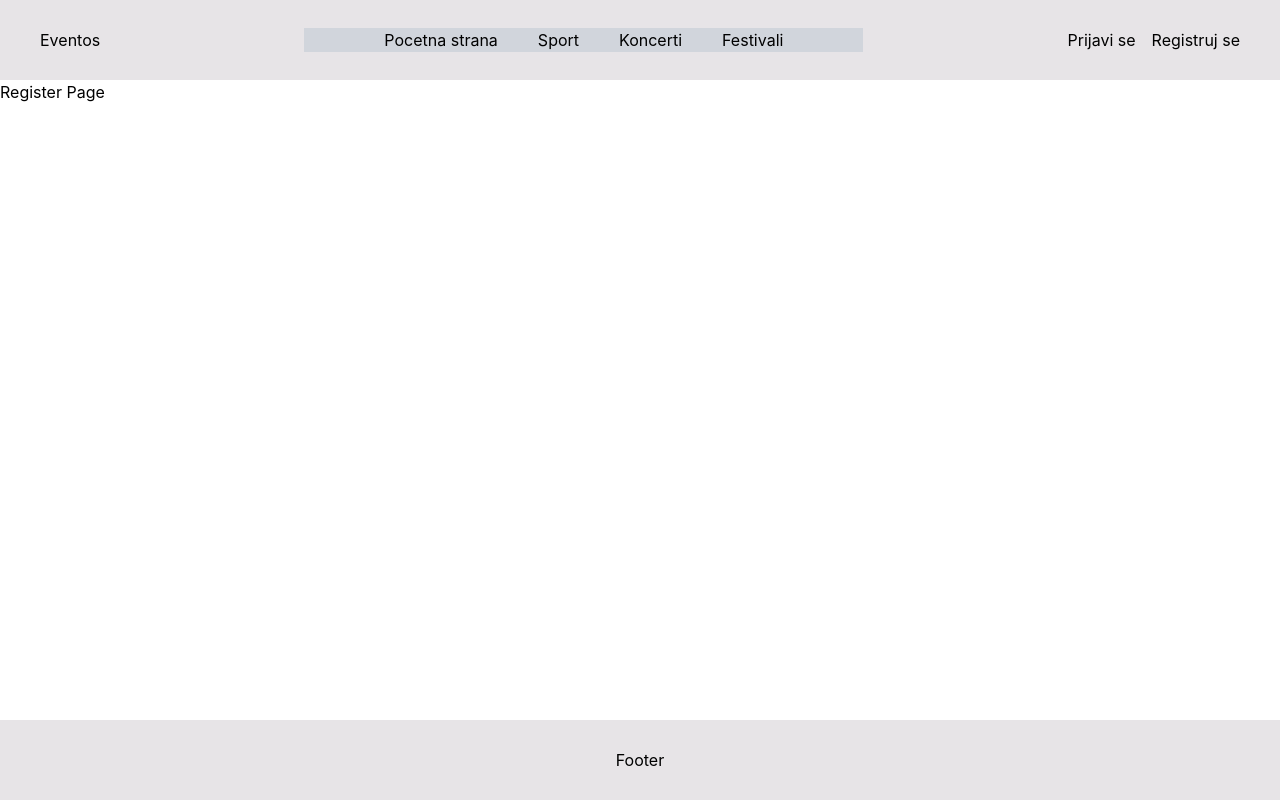
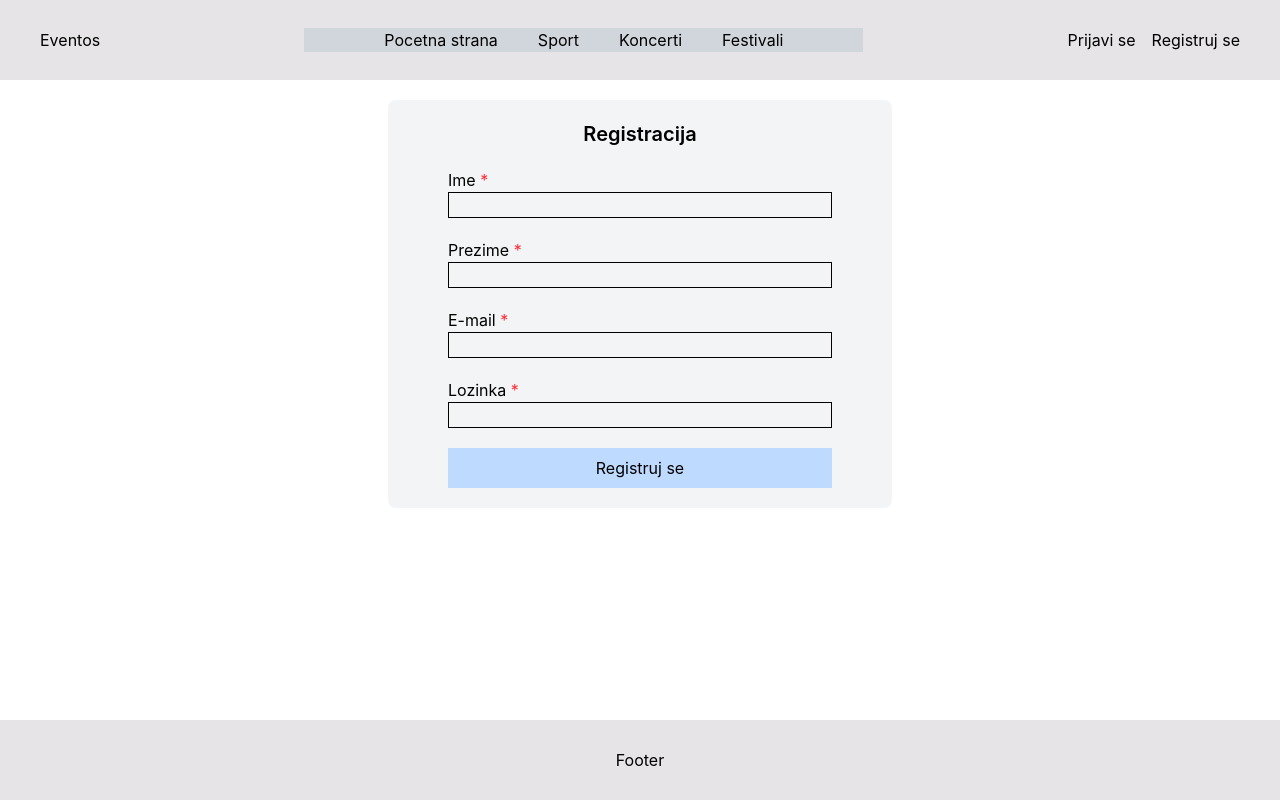
Before and after one commit to NinaPuzo/eventos-frontend, a React (Vite) app: page /register in a window 1280 px wide. Built offline with nearby package versions, Linux system fonts and the light colour scheme.

Commit message:
Add user registration and reusable Input component

```diff
--- a/src/api/authService.ts
+++ b/src/api/authService.ts
@@ -11,3 +11,30 @@ export function login(
 
   return Promise.resolve(user);
 }
+
+export function register(
+  name: string,
+  lastname: string,
+  email: string,
+  password: string,
+): Promise<User | null> {
+  const registeredUser = users.find(
+    (user) => user.email.toLowerCase() === email.toLowerCase(),
+  );
+
+  if (registeredUser) {
+    return Promise.resolve(null);
+  }
+
+  const newUser: User = {
+    id: users.length + 1,
+    name,
+    lastname,
+    email,
+    password,
+  };
+
+  users.push(newUser);
+
+  return Promise.resolve(newUser);
+}
--- /dev/null
+++ b/src/components/global/Input.tsx
@@ -0,0 +1,29 @@
+import type { ChangeEventHandler } from "react";
+
+type InputProps = {
+  label: string;
+  id: string;
+  type: string;
+  value: string;
+  onChange: ChangeEventHandler<HTMLInputElement>;
+  className?: string;
+};
+
+function Input({ label, id, type, value, onChange, className }: InputProps) {
+  return (
+    <div className="flex flex-col ">
+      <label>
+        {label} <span className="text-red-500">*</span>
+      </label>
+      <input
+        id={id}
+        type={type}
+        value={value}
+        onChange={onChange}
+        className={className}
+        required
+      />
+    </div>
+  );
+}
+export default Input;
--- a/src/pages/RegisterPage.tsx
+++ b/src/pages/RegisterPage.tsx
@@ -1,4 +1,83 @@
+import { useState } from "react";
+import { register } from "../api/authService";
+import { useNavigate } from "react-router-dom";
+import Input from "../components/global/Input";
+
 function RegisterPage() {
-  return <div>Register Page</div>;
+  const [name, setName] = useState("");
+  const [lastname, setLastname] = useState("");
+  const [email, setEmail] = useState("");
+  const [password, setPassword] = useState("");
+
+  const navigate = useNavigate();
+
+  async function handleSubmit(event: React.SubmitEvent<HTMLFormElement>) {
+    event.preventDefault();
+
+    const user = await register(name, lastname, email, password);
+
+    if (user) {
+      navigate("/login");
+    }
+  }
+
+  return (
+    <div className="flex justify-center px-20 py-5">
+      <form
+        onSubmit={handleSubmit}
+        className="flex w-[45%] flex-col gap-5 rounded-lg bg-gray-100 p-5 px-15"
+      >
+        <h1 className="text-center text-xl font-semibold">Registracija</h1>
+
+        <Input
+          label="Ime"
+          id="name"
+          type="text"
+          value={name}
+          onChange={(event: React.ChangeEvent<HTMLInputElement>) =>
+            setName(event.target.value)
+          }
+          className="border"
+        />
+
+        <Input
+          label="Prezime"
+          id="lastname"
+          type="text"
+          value={lastname}
+          onChange={(event: React.ChangeEvent<HTMLInputElement>) =>
+            setLastname(event.target.value)
+          }
+          className="border"
+        />
+
+        <Input
+          label="E-mail"
+          id="email"
+          type="email"
+          value={email}
+          onChange={(event: React.ChangeEvent<HTMLInputElement>) =>
+            setEmail(event.target.value)
+          }
+          className="border"
+        />
+
+        <Input
+          label="Lozinka"
+          id="password"
+          type="password"
+          value={password}
+          onChange={(event: React.ChangeEvent<HTMLInputElement>) =>
+            setPassword(event.target.value)
+          }
+          className="border"
+        />
+
+        <button type="submit" className="cursor-pointer bg-blue-200 p-2">
+          Registruj se
+        </button>
+      </form>
+    </div>
+  );
 }
 export default RegisterPage;
```
